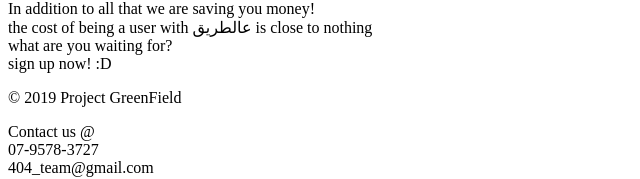
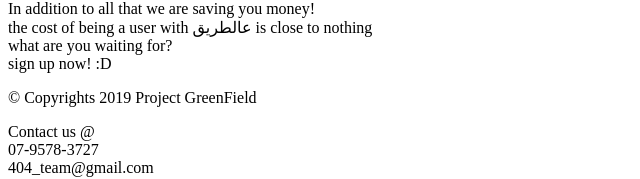
Before and after one commit to MohammadElokour/Fazaa, a React app: page / in a window 1280 px wide. Shown: the part 1516-1695 px from the top of the page, without its empty margins (0-640 px from the left). Built offline with nearby package versions, Linux system fonts and the light colour scheme; the HTML template or start-up script is replaced by a standard one; what google-maps-react would draw is missing.

Commit message:
minor css changes

```diff
--- a/react-client/src/componants/HomePage.js
+++ b/react-client/src/componants/HomePage.js
@@ -58,7 +58,7 @@
 					</div>
 				</div>
 				<div id='footer'>
-				<p id='rights'> &copy; 2019 Project GreenField</p>
+				<p id='rights'> &copy; Copyrights 2019 Project GreenField</p>
 				<p id='contact'>Contact us @ <br /> 07-9578-3727 <br/ > 404_team@gmail.com </p>
 				<img id="footerLogo" src="https://i.ibb.co/QKXPhKw/footer-logos.png" alt="logos" />
 				</div>
```
Also changed, not shown: 1 other file (tests, documents, lock files or other folders).
